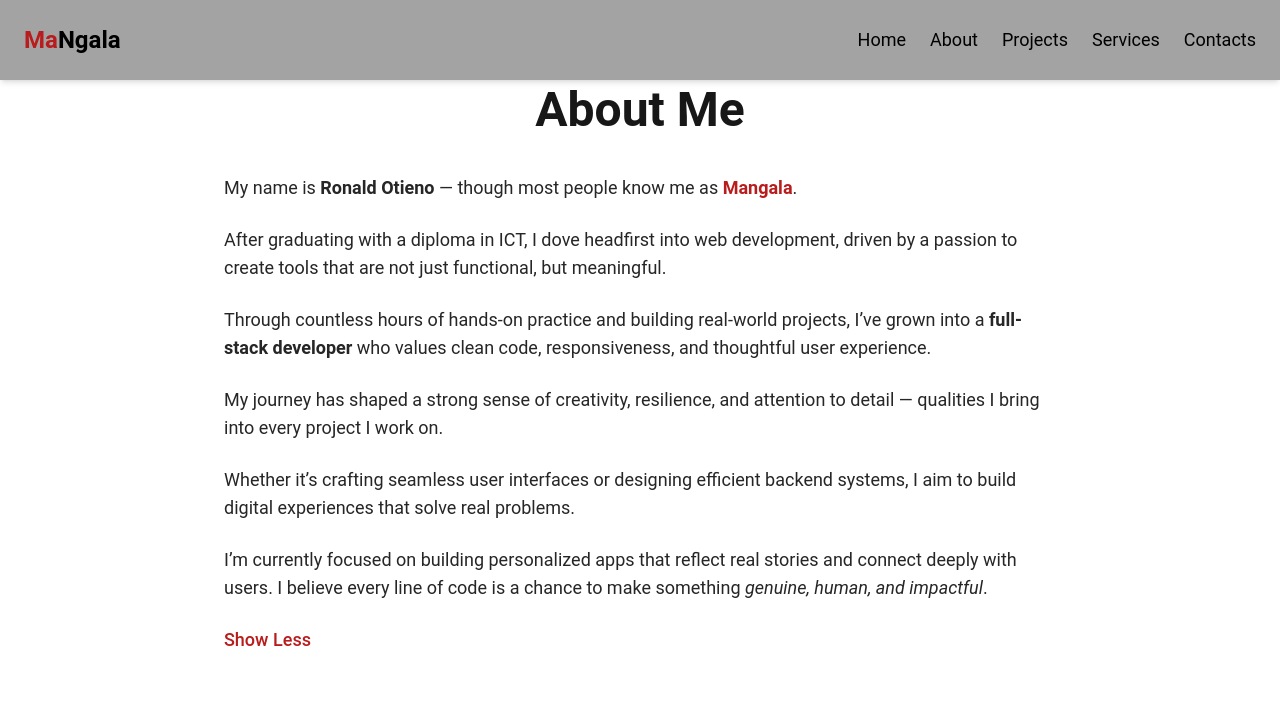
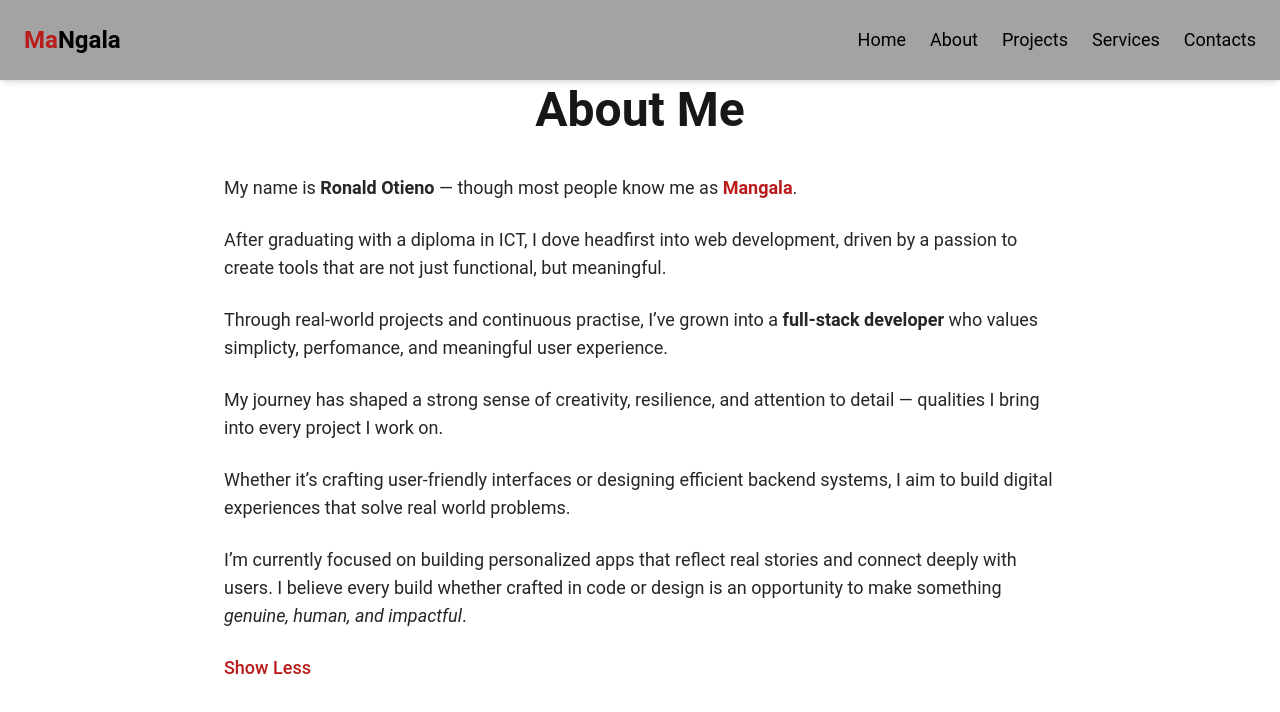
Before and after one commit to Otieno602/Portfolio, a React (Vite) app: page / in a window 1280 px wide. Both pictures are taken after a click on the button "Read More". Shown: the part 954-1666 px from the top of the page. Built offline with nearby package versions, Linux system fonts and the light colour scheme.

Commit message:
Improved the about section

```diff
--- a/src/pages/Home.jsx
+++ b/src/pages/Home.jsx
@@ -71,10 +71,9 @@ const Home = () => {
             functional, but meaningful.
           </p>
           <p>
-            Through countless hours of hands-on practice and building real-world
-            projects, I’ve grown into a <strong>full-stack developer</strong>{" "}
-            who values clean code, responsiveness, and thoughtful user
-            experience.
+            Through real-world projects and continuous practise, I’ve grown into
+            a <strong>full-stack developer</strong> who values simplicty,
+            perfomance, and meaningful user experience.
           </p>
           <AnimatePresence>
             {showMore && (
@@ -92,14 +91,15 @@ const Home = () => {
                     every project I work on.
                   </p>
                   <p>
-                    Whether it’s crafting seamless user interfaces or designing
+                    Whether it’s crafting user-friendly interfaces or designing
                     efficient backend systems, I aim to build digital
-                    experiences that solve real problems.
+                    experiences that solve real world problems.
                   </p>
                   <p>
                     I’m currently focused on building personalized apps that
                     reflect real stories and connect deeply with users. I
-                    believe every line of code is a chance to make something{" "}
+                    believe every build whether crafted in code or design is an
+                    opportunity to make something{" "}
                     <span className="italic">
                       genuine, human, and impactful
                     </span>
```
